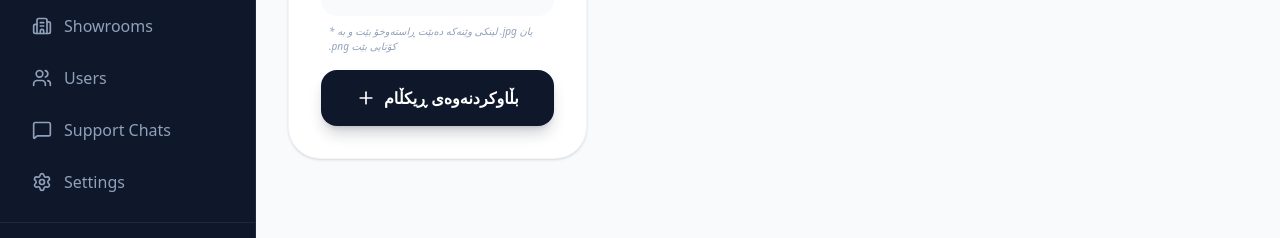
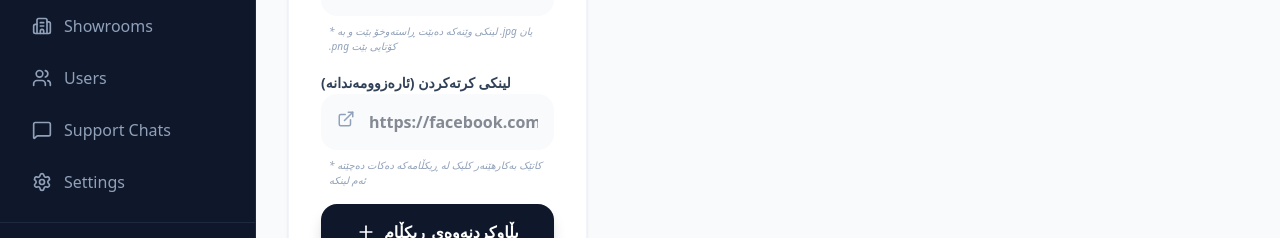
Before and after one commit to muhammadis07801353915-creator/admin-taban, a Next.js app: page /ads in a window 1280 px wide. Shown: the part 521-759 px from the top of the page. Built offline with nearby package versions, Linux system fonts and the light colour scheme; no server answers; the database is empty.

Commit message:
feat: add clickable link support to banner and slider ads

```diff
--- a/src/app/(dashboard)/ads/page.tsx
+++ b/src/app/(dashboard)/ads/page.tsx
@@ -16,6 +16,7 @@ export default function AdsPage() {
   // Form State
   const [name, setName] = useState('');
   const [imageUrl, setImageUrl] = useState('');
+  const [link, setLink] = useState('');
   const [type, setType] = useState<'slider' | 'banner'>('slider');
 
   useEffect(() => {
@@ -43,12 +44,13 @@ export default function AdsPage() {
     try {
       const { error } = await supabase
         .from('meta_ads')
-        .insert([{ name, image_url: imageUrl, type }]);
+        .insert([{ name, image_url: imageUrl, type, link }]);
 
       if (error) throw error;
 
       setName('');
       setImageUrl('');
+      setLink('');
       fetchAds();
       alert('ڕیکڵامەکە بە سەرکەوتوویی بڵاوکرایەوە');
     } catch (error: any) {
@@ -129,6 +131,21 @@ export default function AdsPage() {
               <p className="text-[10px] text-slate-400 px-2 italic">* لینکی وێنەکە دەبێت ڕاستەوخۆ بێت و بە .jpg یان .png کۆتایی بێت</p>
             </div>
 
+            <div className="space-y-2">
+              <label className="text-sm font-bold text-slate-700">لینکی کرتەکردن (ئارەزوومەندانە)</label>
+              <div className="relative">
+                <ExternalLink className="absolute left-4 top-4 text-slate-400" size={18} />
+                <input
+                  type="text"
+                  placeholder="https://facebook.com/..."
+                  className="w-full bg-slate-50 border-none rounded-2xl py-4 pl-12 pr-4 focus:ring-2 focus:ring-[#CC222F]/20 font-bold"
+                  value={link}
+                  onChange={(e) => setLink(e.target.value)}
+                />
+              </div>
+              <p className="text-[10px] text-slate-400 px-2 italic">* کاتێک بەکارهێنەر کلیک لە ڕیکڵامەکە دەکات دەچێتە ئەم لینکە</p>
+            </div>
+
             {imageUrl && (
               <div className="mt-4">
                 <label className="text-sm font-bold text-slate-700 mb-2 block">پێشبینین</label>
@@ -185,6 +202,12 @@ export default function AdsPage() {
                 <div className="p-5 flex items-center justify-between">
                   <div>
                     <h4 className="font-black text-slate-900 text-lg">{ad.name}</h4>
+                    {ad.link && (
+                      <a href={ad.link} target="_blank" rel="noreferrer" className="text-xs text-blue-500 font-bold hover:underline flex items-center gap-1 mt-1">
+                        <ExternalLink size={12} />
+                        کردنەوەی لینک
+                      </a>
+                    )}
                     <p className="text-[10px] text-slate-400 font-bold mt-1 uppercase">
                       Created: {new Date(ad.created_at).toLocaleDateString()}
                     </p>
```
